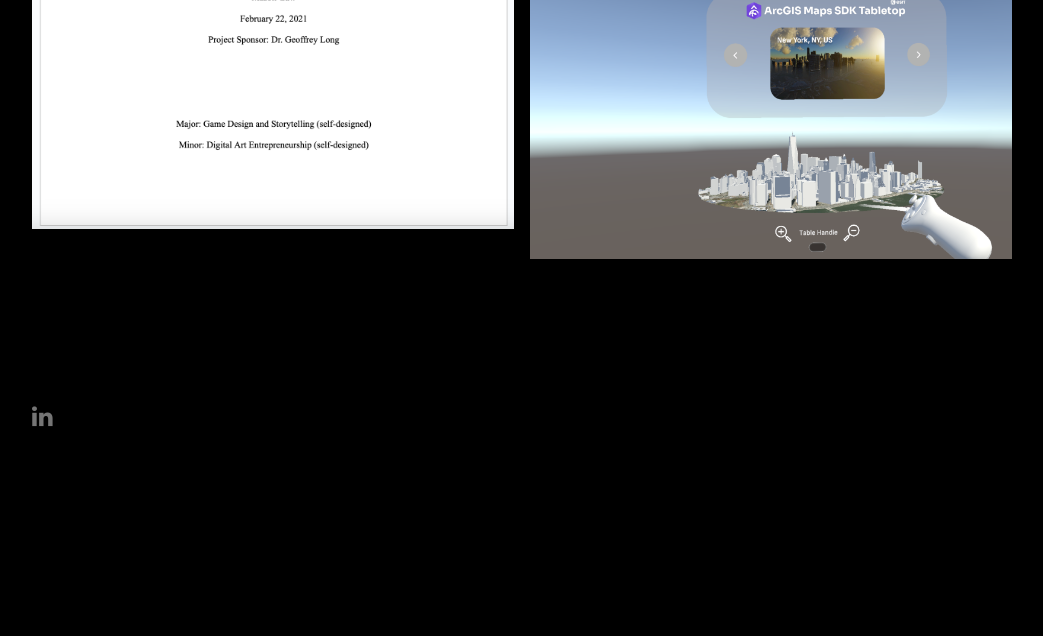
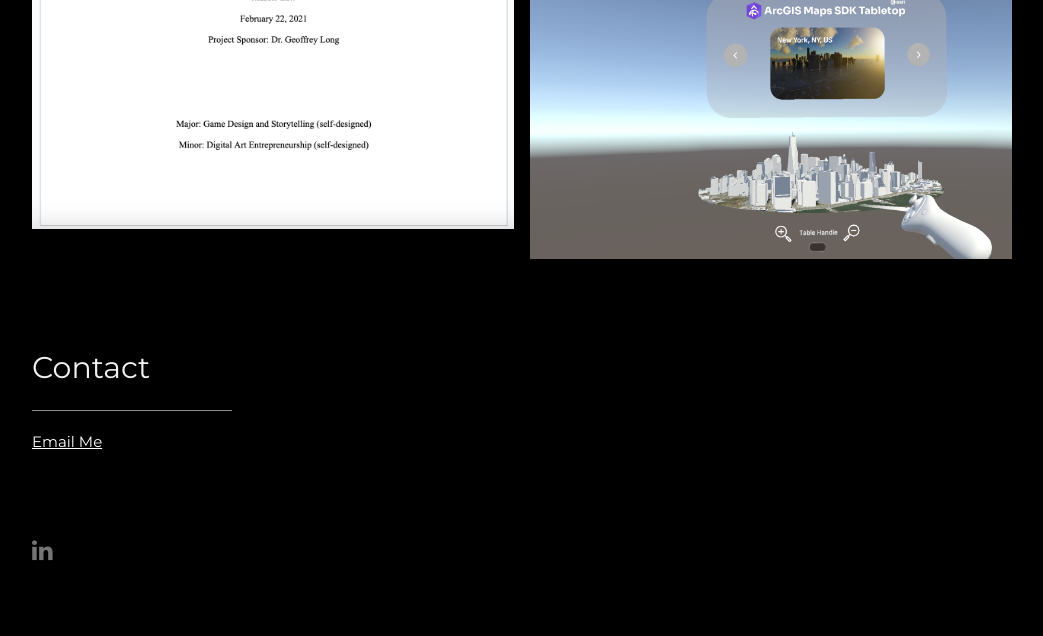
Before and after one commit to mmgaw113/mmgaw113.github.io, a plain HTML site: page Files/ArcGISMapsSDKUnity.html in a window 1280 px wide. Shown: the part 1979-2615 px from the top of the page, without its empty margins (178-1221 px from the left). Before the commit the page ends 2490 px from the top, so only its background shows below. Drawn offline with nearby package versions, Linux system fonts and the light colour scheme.

Commit message:
Add Contact info

```diff
--- a/Files/ArcGISMapsSDKUnity.html
+++ b/Files/ArcGISMapsSDKUnity.html
@@ -92,6 +92,11 @@ body, h1,h2,h3,h4,h5,h6 {font-family: "Montserrat", sans-serif}
   <!-- End Portfolio Section -->
   </div>
 
+  <div class="w3-content" id="Contact">
+    <h2 class="w3-text-light-grey">Contact</h2>
+    <hr style="width:200px" class="w3-opacity">
+    <a href="mailto:mason.gaw1@gmail.com"><p>Email Me</p></a>
+  </div>
     <!-- Footer -->
   <footer class="w3-content w3-padding-64 w3-text-grey w3-xlarge">
     <a href="https://www.linkedin.com/in/mason-gaw-05569214a/"> <i class="fa fa-linkedin w3-hover-opacity"></i> </a>
```
